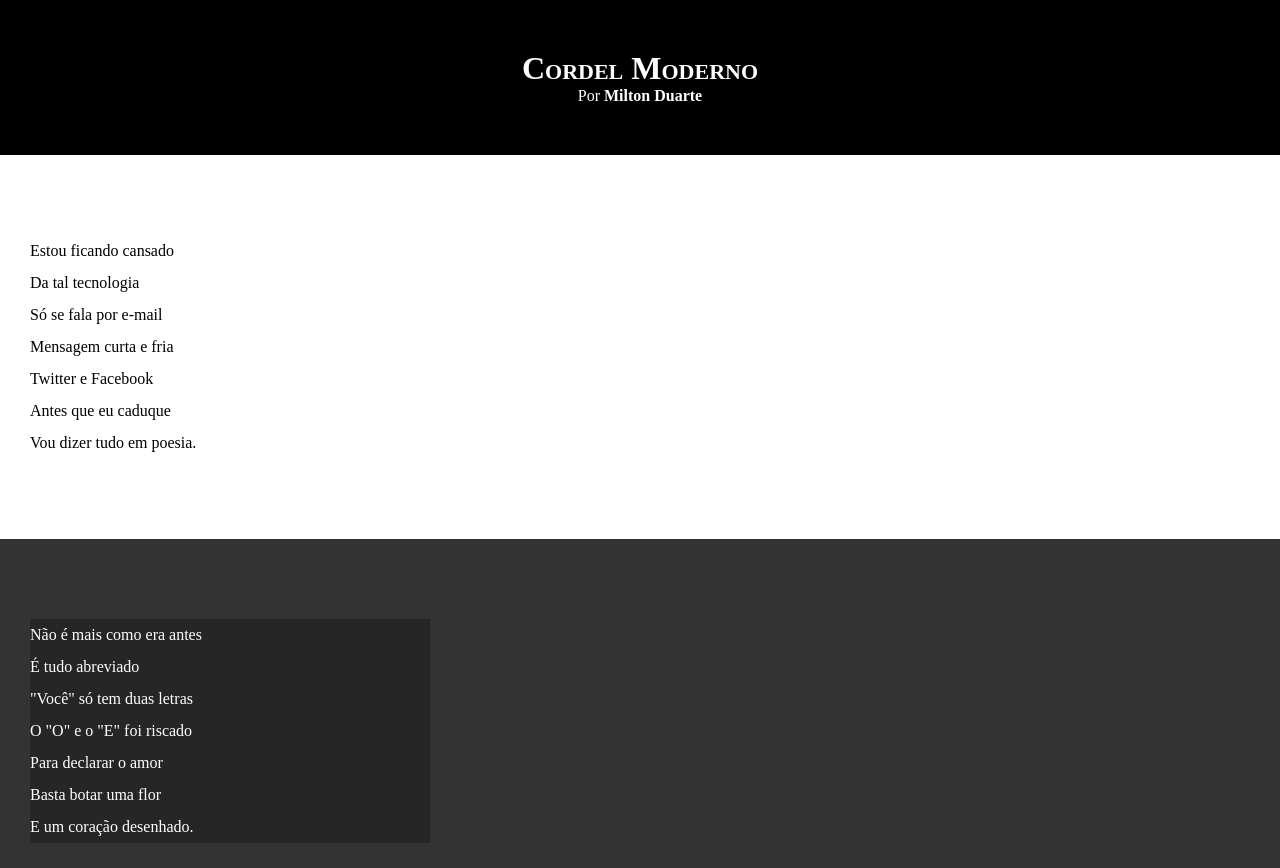
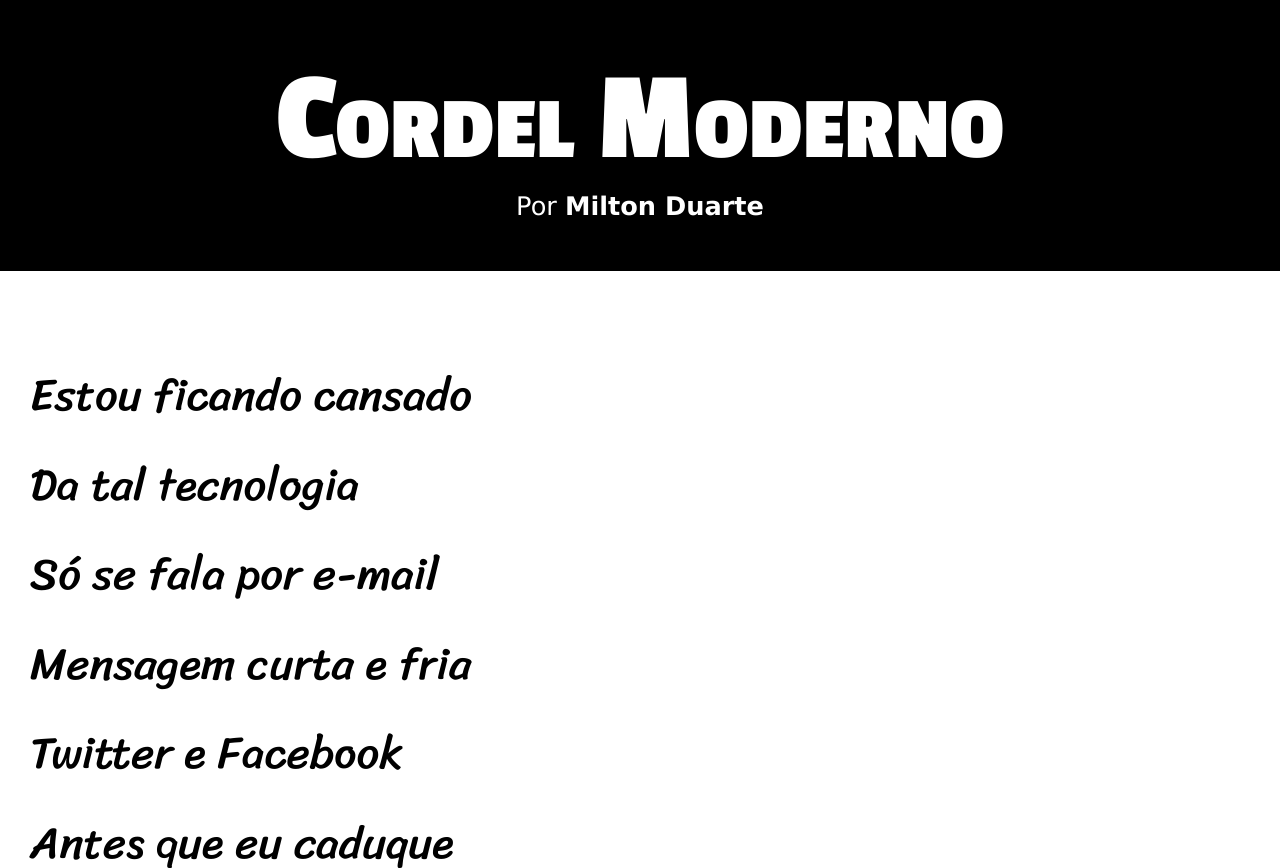
Before and after one commit to luisastellet/Curso_em_video_Html_e_Css, a plain HTML site: page Módulo3/ex20/index.html in a window 1280 px wide. Shown: the top 868 px of the page. Drawn offline with Linux system fonts and the light colour scheme.

Commit message:
Update style.css

```diff
--- a/Módulo3/ex20/style.css
+++ b/Módulo3/ex20/style.css
@@ -1,4 +1,13 @@
 @charset "UTF-8";
+
+@import url('https://fonts.googleapis.com/css2?family=Passion+One:wght@400;700;900&family=Sriracha&display=swap');
+
+:root {
+    --fonte1: Verdana, Geneva, Tahoma, sans-serif;
+    --fonte2: 'Passion One', cursive;
+    --fonte3: 'Sriracha', cursive;
+
+}
 
 * {
     margin: 0px;
@@ -6,6 +15,7 @@
 }
 
 html, body {
+    font-family: var(--fonte1);
     min-height: 100vh;
     background-color: darkgray;
 }
@@ -17,12 +27,15 @@ header {
 }
 
 header > h1 {
+    font-family: var(--fonte2);
     padding-top: 50px;
     font-variant: small-caps;
+    font-size: 10vw;
 }
 
 header > p {
     padding-bottom: 50px;
+    font-size: 2vw;
 }
 
 header a, footer a {
@@ -40,6 +53,8 @@ section {
     padding-bottom: 10vh;
     line-height: 2em;
     padding-left: 30px;
+    font-family: var(--fonte3);
+    font-size: 3.5vw;
 }
 
 section.normal {
@@ -53,8 +68,9 @@ section.imagem {
 }
 
 section.imagem > p {
+    display: inline-block;
+    padding: 20px;
     background-color: rgba(0, 0, 0, 0.253);
-    width: 400px;
 }
 
 footer {
```
